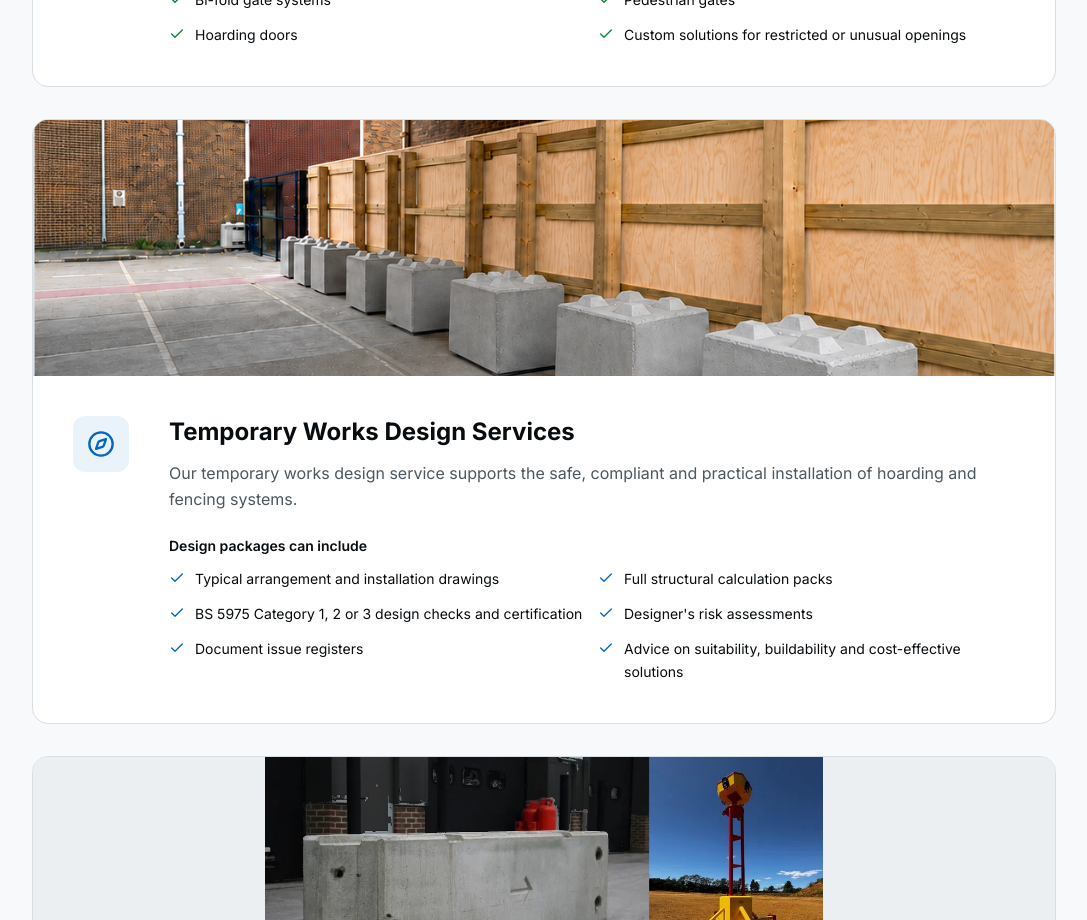
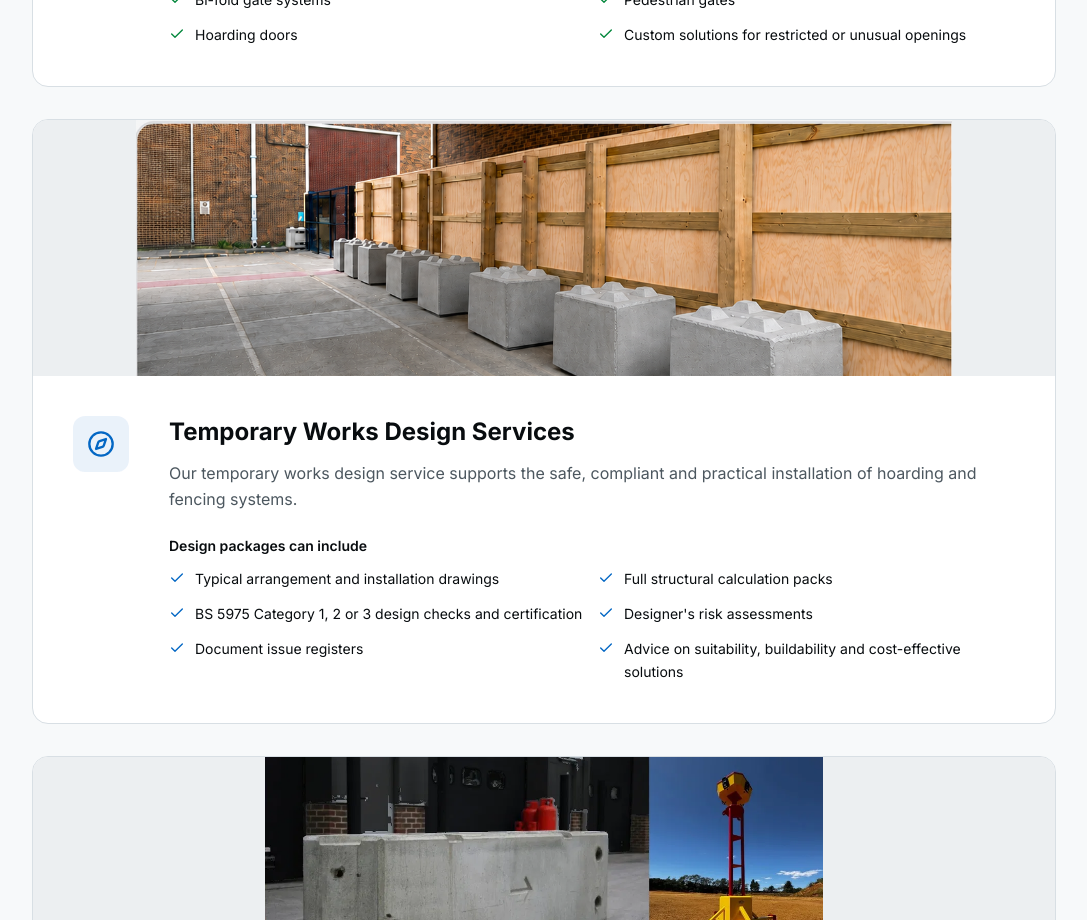
Before and after one commit to Jes-19/tagg-construction, a Next.js app: page /services in a window 1280 px wide. Shown: the part 2220-3140 px from the top of the page, without its empty margins (96-1183 px from the left). Built offline with nearby package versions, Linux system fonts and the light colour scheme.

Commit message:
style: update className for image in services-detail component
Co-authored-by: Jes-19 <142923199+Jes-19@users.noreply.github.com>

```diff
--- a/components/services-detail.tsx
+++ b/components/services-detail.tsx
@@ -79,7 +79,7 @@ const services = [
     image: {
       src: "/images/gallery/hoarding-ballast-blocks.png",
       alt: "Timber hoarding secured with a row of concrete ballast blocks along a site boundary",
-      className: "object-cover",
+      className: "object-contain bg-muted",
     },
   },
   {
```
